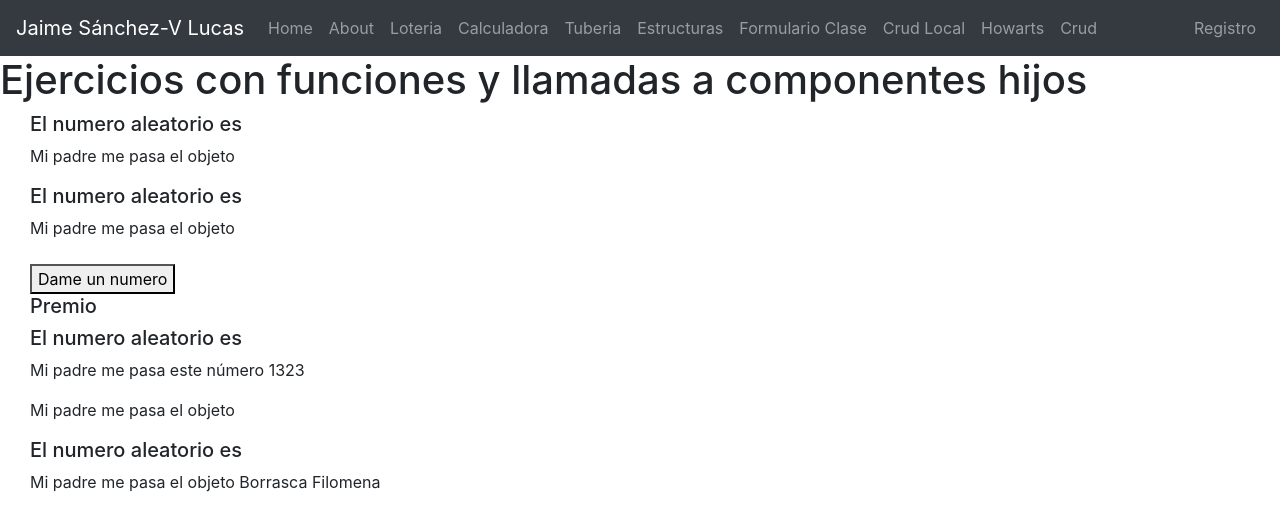
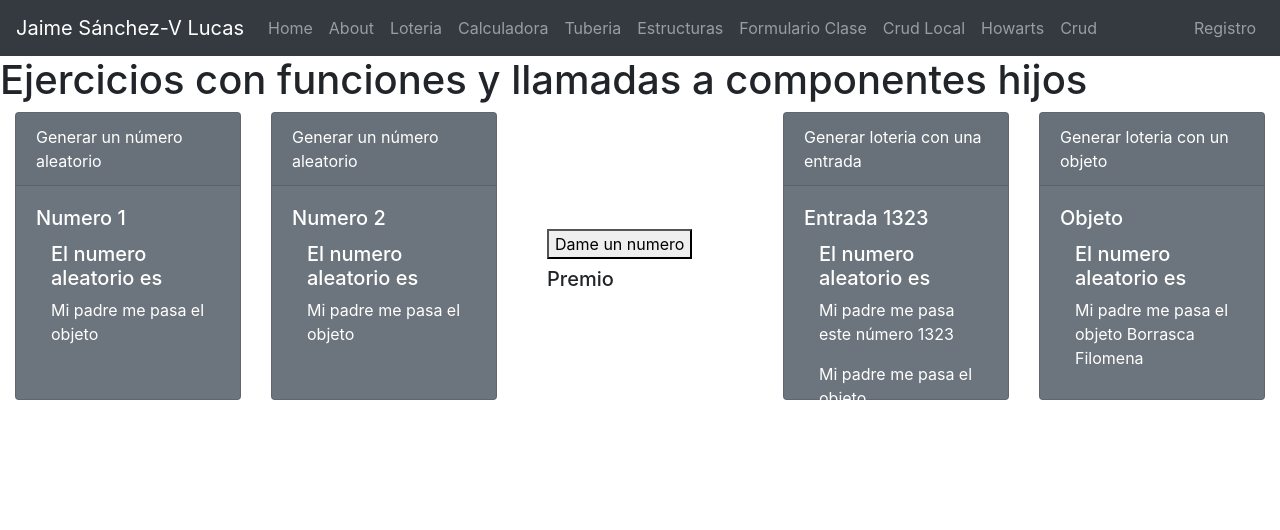
Before and after one commit to jaimesvlucas/prueba, an Angular app: page /loteria in a window 1280 px wide. Shown: the top 530 px of the page. Built offline with nearby package versions, Linux system fonts and the light colour scheme.

Commit message:
Version 1.13 actualizado los estilos de about y loteria

```diff
--- a/src/app/componentes/about/about.component.html
+++ b/src/app/componentes/about/about.component.html
@@ -1,8 +1,11 @@
-<div class="container">
-  <div class="row d-flex justify-content-center ">
-    <div class="col-3 ">
-      <h1>IT WORKS</h1>
-      <img src="https://cdn.betterttv.net/emote/5d38aaa592fc550c2d5996b8/3x" alt="peepoClap">
+<div class="container d-flex justify-content-center">
+    <div class="card text-center bg-dark text-white" style="width: 18rem;">
+      <div class="card-header">
+        COMPONENTE ABOUT
+      </div>
+      <img class="card-img-top" src="https://cdn.betterttv.net/emote/5d38aaa592fc550c2d5996b8/3x" alt="Card image cap">
+      <div class="card-body">
+        <p class="card-text">IT WORKS</p>
+      </div>
     </div>
-  </div>
 </div>
--- a/src/app/componentes/crud/crud.component.html
+++ b/src/app/componentes/crud/crud.component.html
@@ -1,9 +1,24 @@
-<ul>
-  <li (click)='formNuevo.patchValue(nota)' *ngFor="let nota of notas"> {{nota.titulo}} : {{nota.contenido}} </li>
-</ul>
-<br>
-
 <div class="container">
+  <div class="row">
+    <div class="col">
+      <table class="table">
+        <thead>
+          <tr>
+            <th></th>
+            <th>Titulo</th>
+            <th>Contenido</th>
+          </tr>
+        </thead>
+        <tbody>
+          <tr (click)='formNuevo.patchValue(nota)' *ngFor="let nota of notas">
+            <td>{{nota.id}}</td>
+            <td>{{nota.titulo}}</td>
+            <td>{{nota.contenido}}</td>
+          </tr>
+        </tbody>
+      </table>
+    </div>
+  </div>
   <div class="row">
     <div class="col">
       <div *ngIf='creada' class="alert alert-success" role="alert">Se ha creado correctamente la nota</div>
--- a/src/app/componentes/loteria/loteria.component.html
+++ b/src/app/componentes/loteria/loteria.component.html
@@ -1,17 +1,49 @@
 <h1>Ejercicios con funciones y llamadas a componentes hijos</h1>
 <div class="container-fluid">
-  <app-generar-loteria #numero1></app-generar-loteria>
-  <app-generar-loteria #numero2></app-generar-loteria>
-  <div class="row">
-    <div class="col">
-      <div class="container-fluid">
+  <div class="row align-items-center">
+    <div class="col-sm">
+      <div class="card text-white bg-secondary mb-3" style="max-width: 18rem; height:18rem;">
+        <div class="card-header">Generar un número aleatorio</div>
+        <div class="card-body">
+          <h5 class="card-title">Numero 1</h5>
+          <app-generar-loteria #numero1></app-generar-loteria>
+        </div>
+    </div>
+    </div>
+    <div class="col-sm">
+      <div class="card text-white bg-secondary mb-3" style="max-width: 18rem;height:18rem;">
+        <div class="card-header">Generar un número aleatorio</div>
+        <div class="card-body">
+          <h5 class="card-title">Numero 2</h5>
+          <app-generar-loteria #numero2></app-generar-loteria>
+        </div>
+    </div>
+    </div>
+    <div class="col-sm">
+      <div class="card-body">
+        <button (click)="numero1.generarNumeroAleatorio(); numero2.generarNumeroAleatorio()">Dame un numero</button>
         <h5>{{numero1.digito}} {{numero2.digito}}</h5>
-        <button (click)="numero1.generarNumeroAleatorio(); numero2.generarNumeroAleatorio()">Dame un numero</button>
         <h5 *ngIf="numero1.digito==numero2.digito; else elseblock">Premio</h5>
         <ng-template #elseblock><h5>Sigue jugando</h5></ng-template>
       </div>
     </div>
+    <div class="col">
+      <div class="card text-white bg-secondary mb-3" style="max-width: 18rem;height:18rem;">
+        <div class="card-header">Generar loteria con una entrada</div>
+        <div class="card-body">
+          <h5 class="card-title">Entrada 1323 </h5>
+          <app-generar-loteria entrada = "1323"></app-generar-loteria>
+        </div>
+      </div>
+    </div>
+    <div class="col">
+      <div class="card text-white bg-secondary mb-3" style="max-width: 18rem;height:18rem;">
+        <div class="card-header">Generar loteria con un objeto</div>
+        <div class="card-body">
+          <h5 class="card-title">Objeto </h5>
+          <app-generar-loteria [objetoEntrada] = objeto></app-generar-loteria>
+        </div>
+      </div>
+    </div>
   </div>
-  <app-generar-loteria entrada = "1323"></app-generar-loteria>
-  <app-generar-loteria [objetoEntrada] = objeto></app-generar-loteria>
 </div>
```
